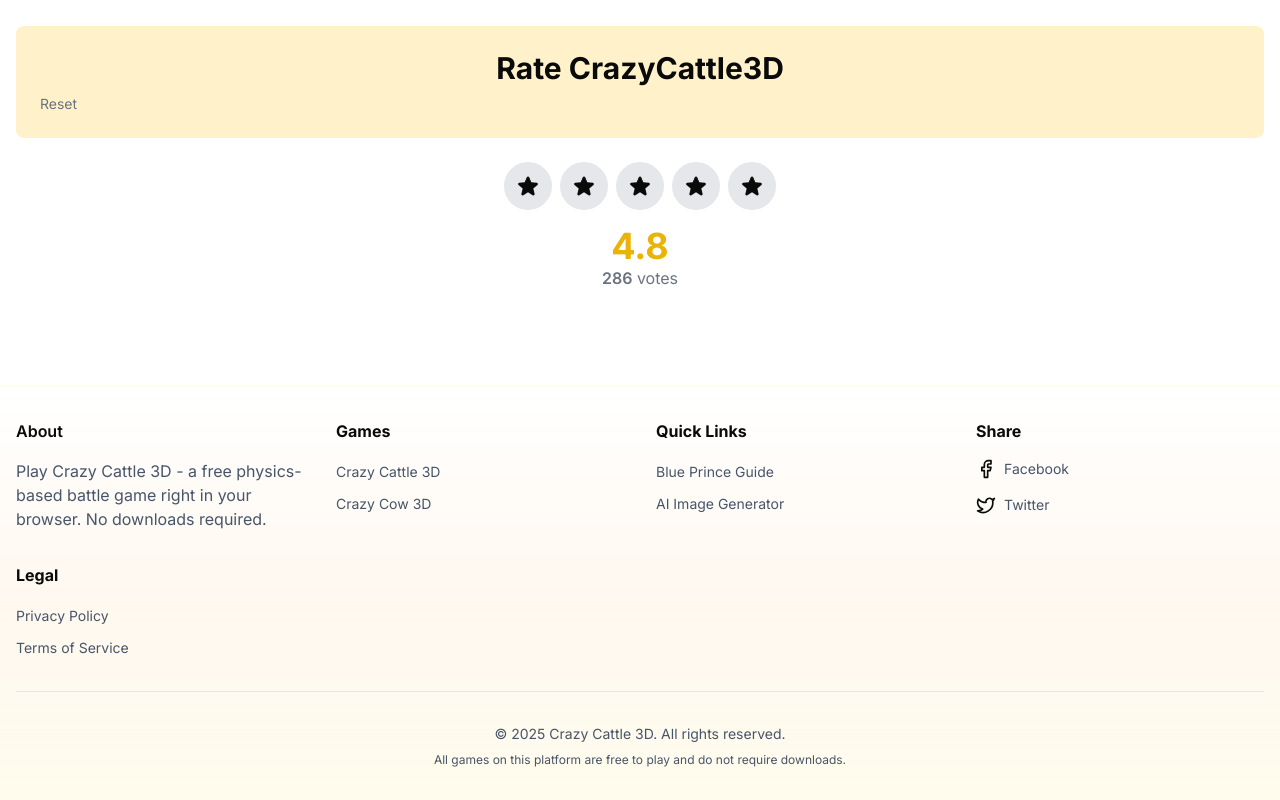
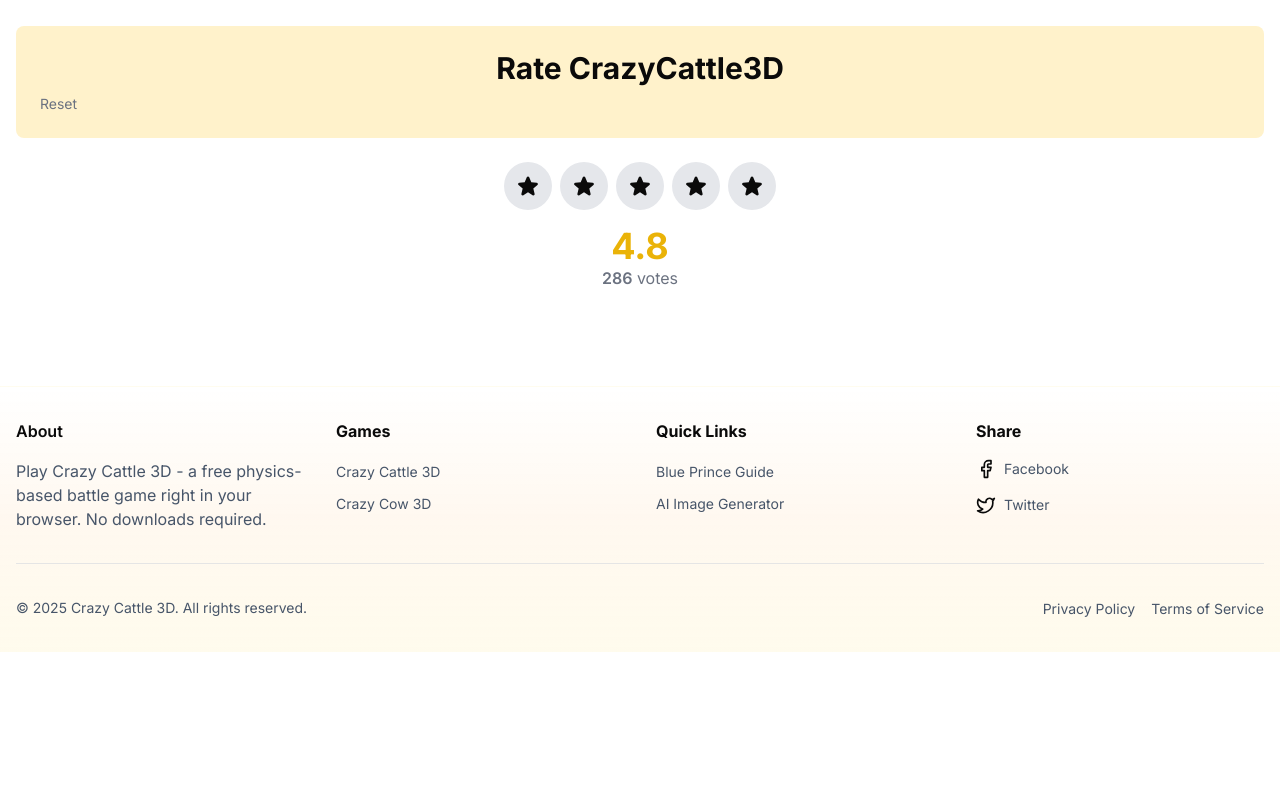
Before and after one commit to zhangyuliang1994/crazycattle3d, a Next.js app: page / in a window 1280 px wide. Shown: the part 3027-3827 px from the top of the page. After the commit the page ends 3679 px from the top, so only its background shows below. Built offline with nearby package versions, Linux system fonts and the light colour scheme.

Commit message:
refactor for footer

```diff
--- a/components/layout/Footer.tsx
+++ b/components/layout/Footer.tsx
@@ -122,14 +122,21 @@
               </div>
             </div>
           )}
+        </div>
 
-          {/* Legal Links Section */}
+        {/* Copyright and Legal Section - 重新设计的部分 */}
+        <div className="mt-8 pt-8 border-t">
+          {/* Legal Links 和 Copyright 放在一起 */}
+          <div className="flex flex-col md:flex-row justify-between items-center">
+            {/* Copyright */}
+            <div className={cn("text-sm", theme.footer.colors.mutedText)}>
+              © {new Date().getFullYear()} {siteConfig.name}. All rights reserved.
+            </div>
+
+            {/* Legal Links */}
             {layout.footer.sections.legal && (
-            <div>
-              <h3 className={cn("font-bold", theme.footer.spacing.sectionTitle)}>
-                {content.footer.legal.title}
-              </h3>
-              <ul className={theme.footer.spacing.linkList}>
+              <div className="mb-4 md:mb-0">
+                <ul className="flex space-x-4">
                   {content.footer.legal.links.map((link) => (
                     <li key={link.href}>
                       <Link
@@ -147,18 +154,8 @@
                 </ul>
               </div>
             )}
-
-
           </div>
 
-        {/* Copyright Section */}
-        <div className="mt-8 pt-8 border-t">
-          <div className={cn("text-center text-sm", theme.footer.colors.mutedText)}>
-            © {new Date().getFullYear()} {siteConfig.name}. All rights reserved.
-          </div>
-          <div className={cn("text-center text-xs mt-2", theme.footer.colors.mutedText)}>
-            All games on this platform are free to play and do not require downloads.
-          </div>
         </div>
       </div>
     </footer>
```
Lines whose indentation alone changed are shown as unchanged.
